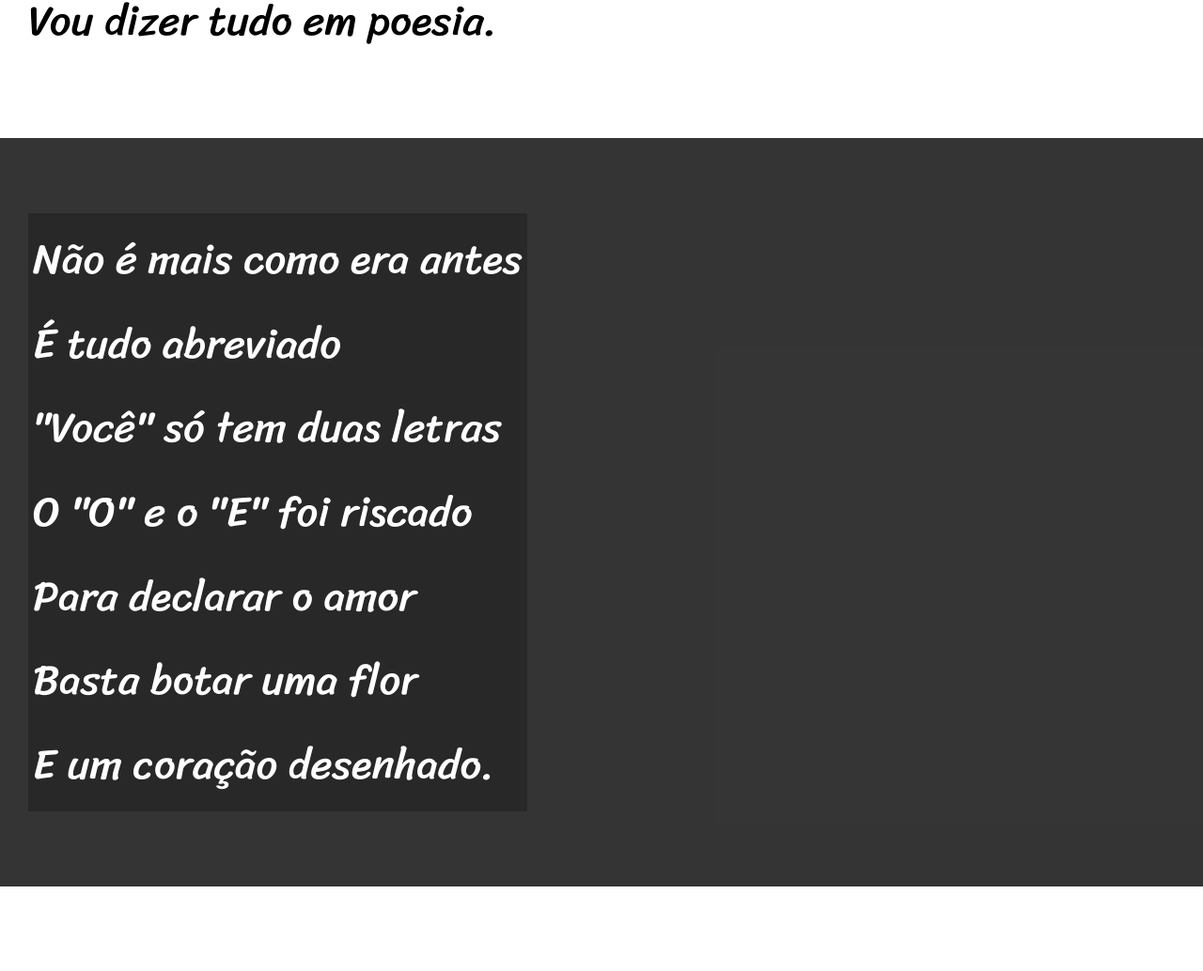
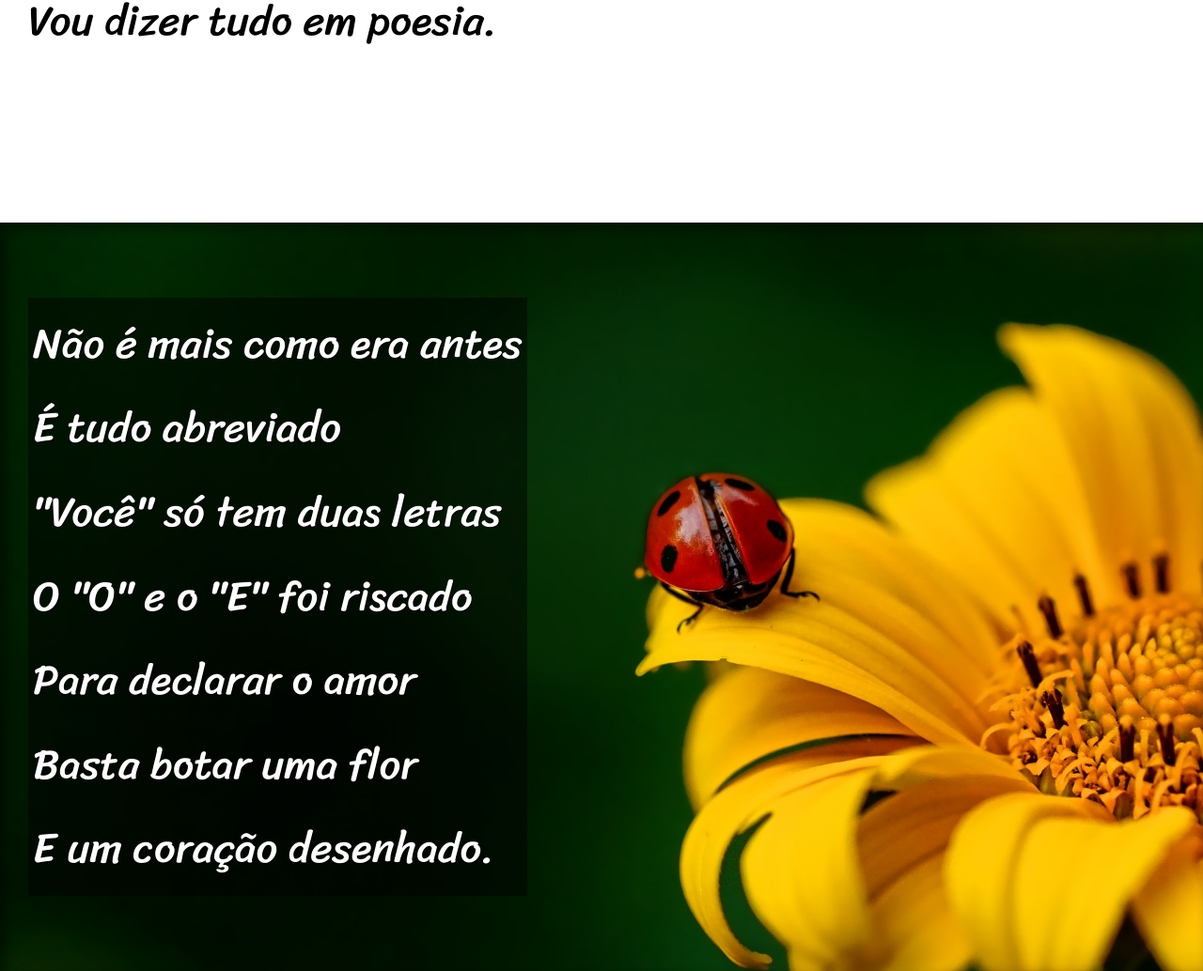
Before and after one commit to BrendaScarlette/html-css, a plain HTML site: page desafios/d012/index.html in a window 1280 px wide. Shown: the part 900-1934 px from the top of the page at 94% size. Drawn offline with Linux system fonts and the light colour scheme.

Commit message:
atualizei

```diff
--- a/desafios/d012/estilo/style.css
+++ b/desafios/d012/estilo/style.css
@@ -58,6 +58,10 @@ section {
     font-size: 3.5vw;
 }
 
+section > p {
+    padding-bottom: 2em;
+}
+
 section.normal {
     background-color: white;
     color: black;
@@ -66,11 +70,27 @@ section.normal {
 section.imagem {
     background-color: rgba(4, 4, 4, 0.704);
     color: white;
+    box-shadow: inset 6px 6px 13px 0px rgba(0, 0, 0, 0.465);
+    background-attachment: fixed;
+
 }
 section.imagem > p {
     display: inline-block;
     padding: 5px;
-    background-color: rgba(0, 0, 0, 0.226);
+    background-color: rgba(0, 0, 0, 0.478);
+    text-shadow: 1px 1px 0px black;
+}
+
+section#img01 {
+    background-image: url('../imagens/background001.jpg');
+    background-position: right center;
+    background-size:  cover;
+}
+
+section#img02 {
+    background-image: url('../imagens/background002.jpg');
+    background-position: bottom left ;
+    background-size: cover;
 }
 
 footer {
--- a/desafios/d012/index.html
+++ b/desafios/d012/index.html
@@ -28,7 +28,7 @@
         </p>
     </section>
 
-    <section class="imagem">
+    <section class="imagem" id="img01">
         <p>
             Não é mais como era antes <br>
             É tudo abreviado <br>
@@ -63,7 +63,7 @@
 
     </section>
 
-     <section class="imagem">
+     <section class="imagem" id="img02">
         <p>
             Tenho saudade das cartas <br>
             Escritas com a própria mão <br>
```
